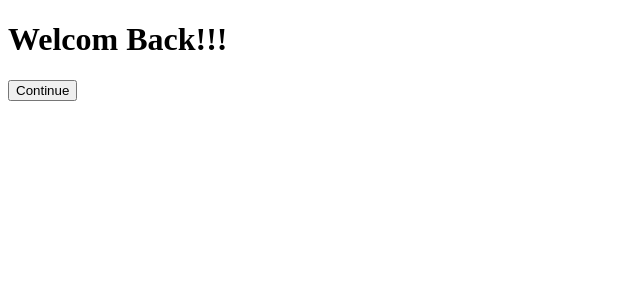
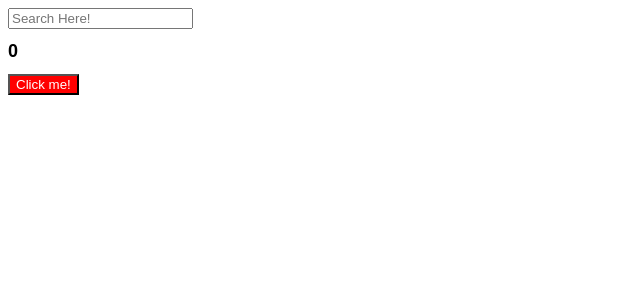
Before and after one commit to lilviolie/Front_practice, a React (Create React App) app: page / in a window 1280 px wide. Shown: the top 300 px of the page, without its empty margins (0-640 px from the left). Built offline with nearby package versions, Linux system fonts and the light colour scheme.

Commit message:
Finished my React

```diff
--- a/package.json
+++ b/package.json
@@ -6,6 +6,7 @@
     "@testing-library/jest-dom": "^5.16.3",
     "@testing-library/react": "^12.1.4",
     "@testing-library/user-event": "^13.5.0",
+    "prop-types": "^15.8.1",
     "react": "^18.0.0",
     "react-dom": "^18.0.0",
     "react-scripts": "5.0.0",
--- a/src/App.js
+++ b/src/App.js
@@ -1,10 +1,36 @@
 import Button from "./Button";
+import styles from "./App.module.css";
+import { useEffect, useState } from "react";
 
 function App() {
+  const [counter, setCounter] = useState(0);
+  const [search, setSearch] = useState("");
+
+  console.log("I run all the time");
+
+  useEffect(() => {
+    console.log(`${search} has been searched`);
+  }, [search]);
+
+  useEffect(() => {
+    console.log("I run counter is change");
+  }, [counter]);
+
+  useEffect(() => {
+    console.log("I run search & counter is change");
+  }, [search, counter]);
+
+  function onClick() {
+    return setCounter((a) => a + 1);
+  }
+
+  const onSearch = (event) => setSearch(event.target.value);
+
   return (
     <div>
-      <h1>Welcom Back!!!</h1>
-      <Button text="Continue" />
+      <input onChange={onSearch} type="text" placeholder="Search Here!"></input>
+      <h1 className={styles.title}>{counter}</h1>
+      <Button onClick={onClick} text="Click me!" />
     </div>
   );
 }
--- /dev/null
+++ b/src/App.module.css
@@ -0,0 +1,4 @@
+.title {
+  font-family: Arial, Helvetica, sans-serif;
+  font-size: 18px;
+}
--- a/src/Button.js
+++ b/src/Button.js
@@ -1,5 +1,17 @@
-function Button({ text }) {
-  return <button>{text}</button>;
+import PropTypes from "prop-types";
+import styles from "./Button.module.css";
+
+function Button({ text, onClick }) {
+  return (
+    <button onClick={onClick} className={styles.btn}>
+      {text}
+    </button>
+  );
 }
 
+Button.propTypes = {
+  onClick: PropTypes.func,
+  text: PropTypes.string.isRequired,
+};
+
 export default Button;
--- /dev/null
+++ b/src/Button.module.css
@@ -0,0 +1,4 @@
+.btn {
+  color: white;
+  background-color: red;
+}
--- a/src/index.js
+++ b/src/index.js
@@ -1,10 +1,7 @@
 import React from "react";
-import ReactDOM from "react-dom";
+import ReactDOM from "react-dom/client";
 import App from "./App";
 
-ReactDOM.render(
-  <React.StrictMode>
-    <App />
-  </React.StrictMode>,
-  document.getElementById("root")
-);
+const root = ReactDOM.createRoot(document.getElementById("root"));
+
+root.render(<App />);
```
Also changed, not shown: 1 other file (tests, documents, lock files or other folders).
